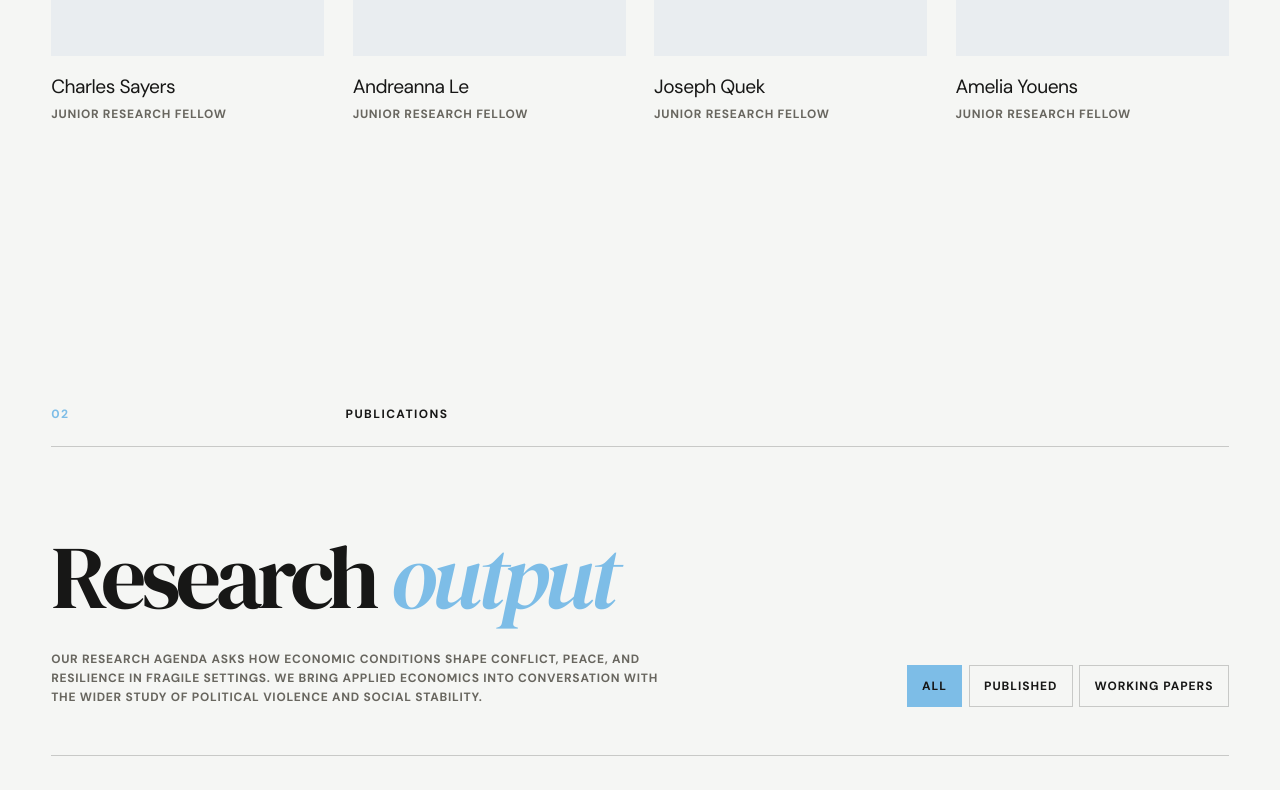
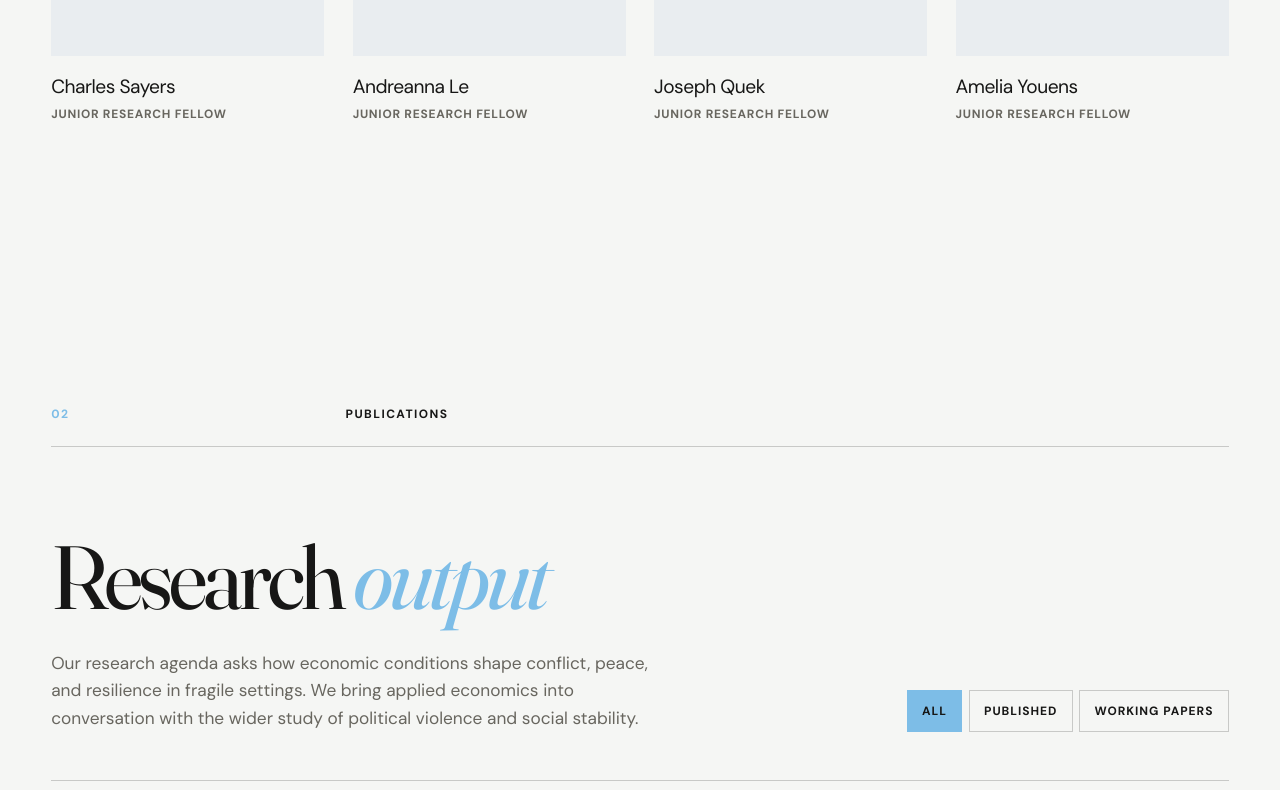
Before and after one commit to sydneycopelab/sydneycopelab.github.io, a plain HTML site: page index.html in a window 1280 px wide. Shown: the part 2010-2800 px from the top of the page. Drawn offline with Linux system fonts and the light colour scheme.

Commit message:
Unify supporting copy and refresh headings

```diff
--- a/index.html
+++ b/index.html
@@ -16,8 +16,8 @@
     <meta property="og:type" content="website" />
     <title>Conflict and Peace Economics Lab</title>
     <link rel="preload" href="assets/fonts/dm-sans-latin.woff2" as="font" type="font/woff2" crossorigin />
-    <link rel="preload" href="assets/fonts/dm-serif-display-latin.woff2" as="font" type="font/woff2" crossorigin />
-    <link rel="preload" href="assets/fonts/dm-serif-display-italic-latin.woff2" as="font" type="font/woff2" crossorigin />
+    <link rel="preload" href="assets/fonts/fraunces-latin.woff2" as="font" type="font/woff2" crossorigin />
+    <link rel="preload" href="assets/fonts/fraunces-italic-latin.woff2" as="font" type="font/woff2" crossorigin />
     <link rel="stylesheet" href="styles.css" />
     <script src="script.js" defer></script>
   </head>
--- a/styles.css
+++ b/styles.css
@@ -7,16 +7,16 @@
 }
 
 @font-face {
-  font-family: "DM Serif Display";
-  src: url("assets/fonts/dm-serif-display-latin.woff2") format("woff2");
+  font-family: "Fraunces";
+  src: url("assets/fonts/fraunces-latin.woff2") format("woff2");
   font-style: normal;
   font-weight: 400;
   font-display: block;
 }
 
 @font-face {
-  font-family: "DM Serif Display";
-  src: url("assets/fonts/dm-serif-display-italic-latin.woff2") format("woff2");
+  font-family: "Fraunces";
+  src: url("assets/fonts/fraunces-italic-latin.woff2") format("woff2");
   font-style: italic;
   font-weight: 400;
   font-display: block;
@@ -34,7 +34,7 @@
   --page-padding: clamp(1.25rem, 4vw, 4.5rem);
   --header-height: 6.5rem;
   --font-sans: "DM Sans", Arial, Helvetica, sans-serif;
-  --font-display: "DM Serif Display", Georgia, "Times New Roman", serif;
+  --font-display: "Fraunces", Georgia, "Times New Roman", serif;
   --type-meta: 0.75rem;
   --type-small: 0.875rem;
   --type-body: 1rem;
@@ -220,8 +220,9 @@ a:focus-visible {
   font-family: var(--font-display);
   font-size: var(--type-hero);
   font-weight: 400;
-  letter-spacing: -0.075em;
-  line-height: 0.76;
+  font-optical-sizing: auto;
+  letter-spacing: -0.055em;
+  line-height: 0.78;
 }
 
 .hero h1 em,
@@ -230,11 +231,21 @@ a:focus-visible {
   font-weight: 400;
 }
 
+.hero-intro,
+.about-lead p,
+.publication-heading-copy > p,
+.workshop-intro p {
+  color: var(--muted);
+  font-size: var(--type-lead);
+  font-weight: 400;
+  letter-spacing: 0;
+  line-height: 1.6;
+  text-transform: none;
+}
+
 .hero-intro {
   max-width: 34rem;
   margin: 3.5rem 0 2rem;
-  font-size: var(--type-lead);
-  line-height: 1.6;
 }
 
 .text-link {
@@ -297,15 +308,13 @@ a:focus-visible {
   font-family: var(--font-display);
   font-size: var(--type-section);
   font-weight: 400;
-  letter-spacing: -0.055em;
+  font-optical-sizing: auto;
+  letter-spacing: -0.045em;
   line-height: 0.9;
 }
 
 .about-lead p {
   margin: 0;
-  color: var(--muted);
-  font-size: var(--type-lead);
-  line-height: 1.6;
 }
 
 .team-grid {
@@ -377,11 +386,6 @@ a:focus-visible {
 .publication-heading-copy > p {
   max-width: 39rem;
   margin: 2rem 0 0;
-  color: var(--muted);
-  font-size: var(--type-meta);
-  font-weight: 700;
-  letter-spacing: 0.06em;
-  text-transform: uppercase;
 }
 
 .publication-heading-copy > p a {
@@ -511,9 +515,6 @@ a:focus-visible {
 
 .workshop-intro p {
   margin: 0;
-  color: var(--muted);
-  font-size: var(--type-lead);
-  line-height: 1.6;
 }
 
 .workshop-list {
```
Also changed, not shown: assets/fonts/OFL-Fraunces.txt (added), assets/fonts/fraunces-italic-latin.woff2 (added), assets/fonts/fraunces-latin.woff2 (added), 1 other file.
